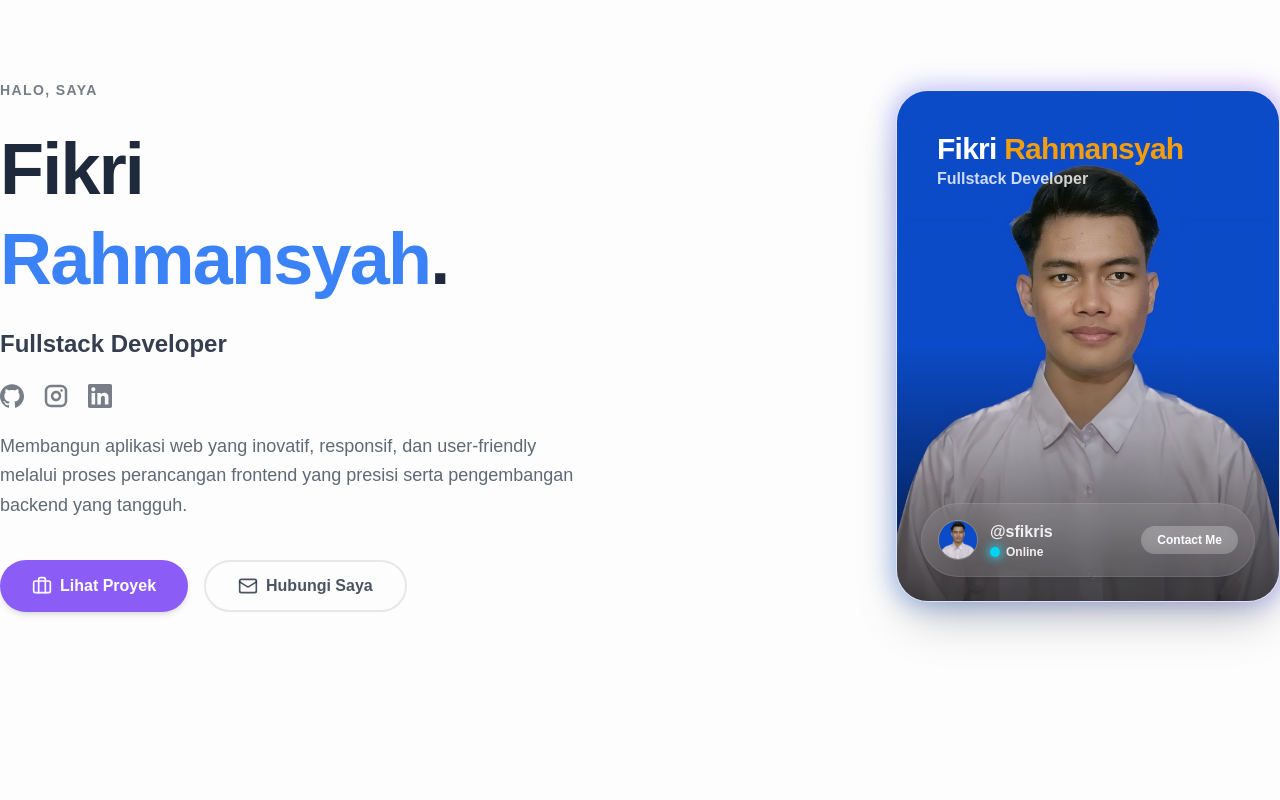
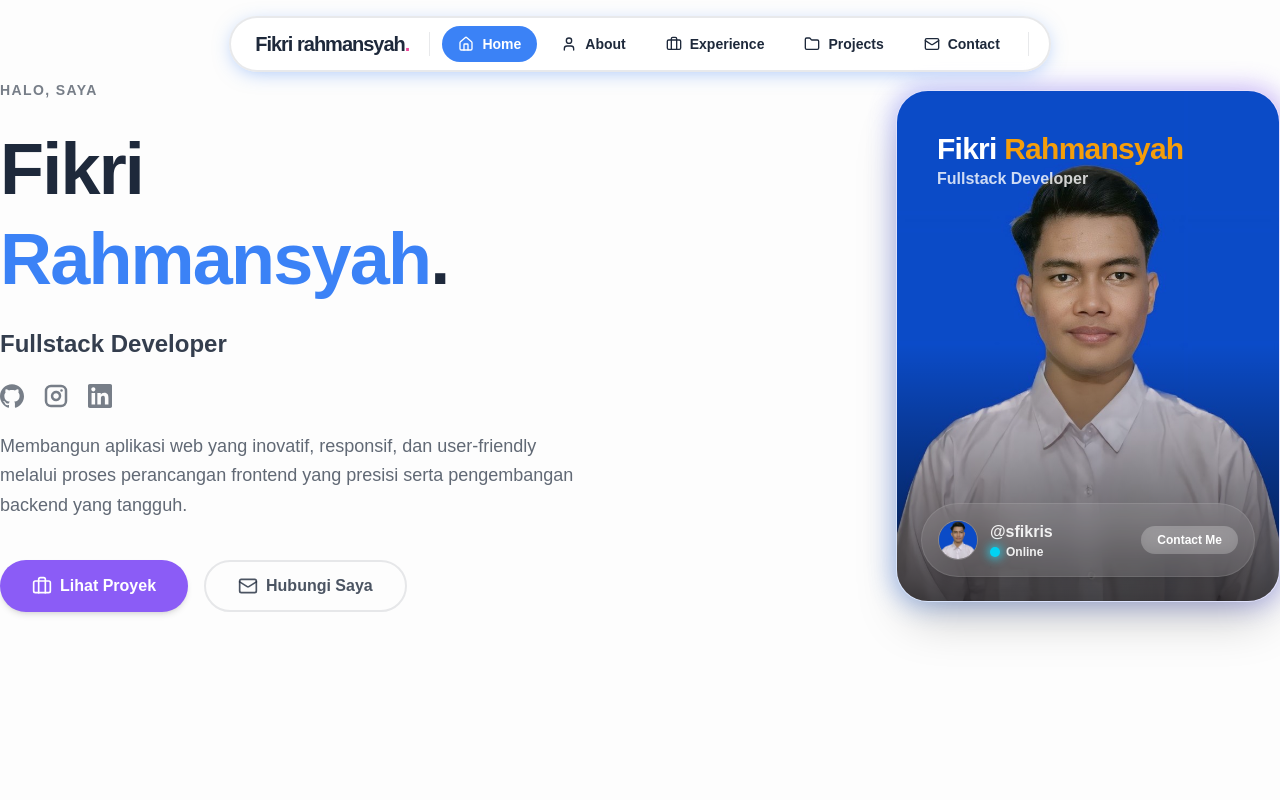
Before and after one commit to fikrirahmansyah/portfolio-fikrirahmansyah21, a Next.js app: page / in a window 1280 px wide. Shown: the top 800 px of the page. Built offline with nearby package versions, Linux system fonts and the light colour scheme.

Commit message:
Update layout.tsx

```diff
--- a/app/layout.tsx
+++ b/app/layout.tsx
@@ -1,5 +1,7 @@
 import './globals.css'
 import type { Metadata } from 'next'
+import Navbar from '@/components/Navbar'
+import Preloader from '@/components/Preloader'
 
 export const metadata: Metadata = {
   title: 'Portfolio Fikri Rahmansyah',
@@ -14,7 +16,11 @@ export default function RootLayout({
   return (
     <html lang="id">
       <body>
-        {children}
+        <Preloader />
+        <Navbar />
+        <main>
+          {children}
+        </main>
       </body>
     </html>
   )
```
